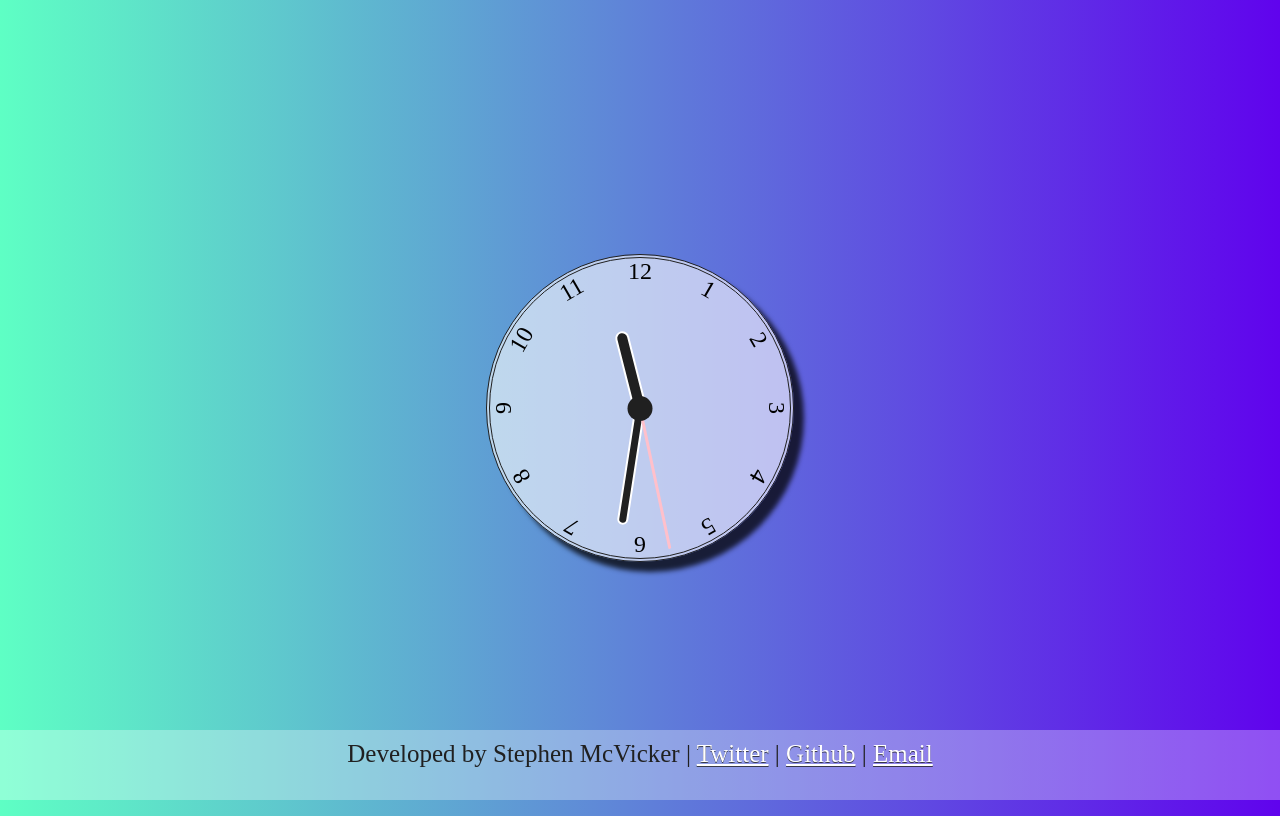
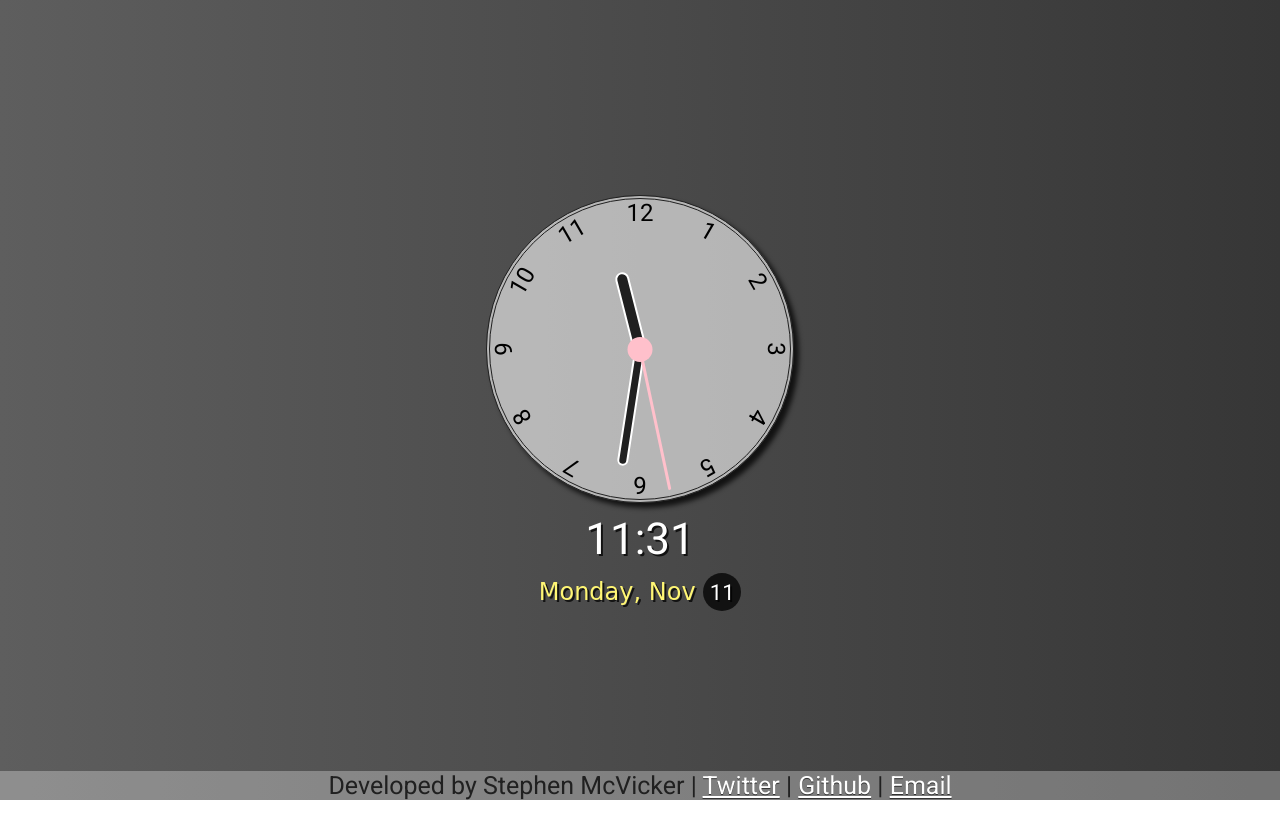
Before and after one commit to StephenMcVicker/Simple-Clock, a plain HTML site: page index.html in a window 1280 px wide. Drawn offline with Linux system fonts and the light colour scheme.

Commit message:
Add files via upload

```diff
--- a/index.html
+++ b/index.html
@@ -20,7 +20,7 @@
 </head>
 
 <body>
-
+  <div class="main">
     <div class="clock">
       <div class="hand hours" data-hours-hand></div>
       <div class="hand minutes" data-minutes-hand></div>
@@ -39,6 +39,10 @@
       <div class="number number12">12</div>
     </div>
 
+    <div class="time-text"></div>
+    <div class="day-text"></div>
+
+  </div>
 
   <div class="footer">
     <span class="devloped-by-stephenmcvicker">Developed by Stephen
--- a/script.js
+++ b/script.js
@@ -1,13 +1,27 @@
-setInterval(() => {
-  setClock();
-}, 1000);
 
-
+// * * * * * * * * * *
+// * * Elements * *
 // Get the hands
 const hoursHand = document.querySelector('[data-hours-hand]');
 const minutesHand = document.querySelector('[data-minutes-hand]');
 const secondsHand = document.querySelector('[data-seconds-hand]');
 
+// Get the text display for the time and day
+const timeText = document.querySelector('.time-text');
+const dayText = document.querySelector('.day-text');
+// * * * * * * * * * *
+
+// Days of the week/Months of the year (used for text display)
+const days = ["Sunday", "Monday", "Tuesday", "Wednesday", "Thursday", "Friday", "Saturday"];
+const months = ["Jan", "Feb", "Mar", "Apr", "May", "Jun", "Jul", "Aug", "Sep", "Oct", "Nov", "Dec"];
+
+// * * * * * * * * * *
+
+setInterval(() => {
+  setClock();
+}, 1000);
+
+// Setting and updaing the clock
 const setClock = () => {
 
   // Get the current date
@@ -22,11 +36,26 @@ const setClock = () => {
   setRotationOfHand(secondsHand, secondsRotation);
   setRotationOfHand(minutesHand, minutesRotation);
   setRotationOfHand(hoursHand, hoursRotation);
+
+  // Update the text display
+  const hours = currentDate.getHours();
+  const minutes = currentDate.getMinutes();
+  const seconds = currentDate.getSeconds();
+  timeText.innerHTML = `${hours < 10 ? `0${hours}` : hours}:${minutes < 10 ? `0${minutes}` : minutes}`;
+
+  const date = currentDate.getDate();
+  const day = currentDate.getDay();
+  const month = currentDate.getMonth();
+  dayText.innerHTML = `${days[day]}, ${months[month]} <span class="circle">${date}</span>`;
 }
 
+
+// Set the rotation variable in the CSS correctly
 const setRotationOfHand = (element, rotation) => {
   element.style.setProperty('--rot', rotation * 360);
 }
 
+// * * * * * * * * * *
+
 // Call setClock now to you don't need to wait the interval after the page loads uo update display
 setClock();
--- a/style.css
+++ b/style.css
@@ -1,32 +1,38 @@
 *::after,
 *::before {
+
+  /* doing this on before/after can imrpove the normalising effect on all elements */
   box-sizing: border-box;
-  font-family: 'Roboto', sans-serif;
 }
 
 body {
-  background: linear-gradient(to right, rgba(94, 255, 196, 1) 0%, rgba(96, 3, 237, 1) 100%);
+  background: linear-gradient(to right, rgba(94, 94, 94, 1) 0%, rgba(54, 54, 54, 1) 100%);
   /*background-image: url("background.jpg");*/
+  padding: 0%;
+  margin: 0%;
+  min-height: 100vh;
+  min-width: 100vw;
 
   font-size: 25px;
+  font-family: 'Roboto', sans-serif;
 
   display: flex;
   justify-content: center;
   align-items: center;
-  min-height: 100vh;
+
   overflow: hidden;
 }
 
 .footer {
-  position: absolute;
-  width: 100vw;
-  min-height: 50px;
-  border: none;
+
   color: rgb(32, 32, 32);
-  padding: 10px;
+  background-color: rgba(255, 255, 255, 0.3);
+
+  position: fixed;
+  left: 0;
+  bottom: 0;
+  width: 100%;
   text-align: center;
-  bottom: 0%;
-  background-color: rgba(255, 255, 255, 0.3);
 }
 
 .footer a {
@@ -45,14 +51,15 @@ body {
   border-radius: 50%;
   border: 4px double rgb(32, 32, 32);
   position: relative;
-  box-shadow: 10px 10px 5px 0px rgba(0, 0, 0, 0.75);
+  box-shadow: 5px 5px 5px 0px rgba(0, 0, 0, 0.75);
+  top: 10px;
 }
 
 /* Black circle at the base of the hands */
 .clock::after {
   content: '';
   position: absolute;
-  background-color: rgb(32, 32, 32);
+  background-color: pink;
   z-index: 15;
   width: 25px;
   height: 25px;
@@ -169,3 +176,35 @@ body {
 }
 
 /* 12 is already at 0 */
+
+
+.time-text {
+  margin-top: 16px;
+  padding: 4px;
+  color: white;
+  font-size: 44px;
+  text-align: center;
+  text-shadow: 2px 2px rgba(0, 0, 0, 0.75);
+}
+
+.day-text {
+  padding: 4px;
+  color: rgba(255, 246, 116);
+  font-family: cursive;
+  font-size: 24px;
+  text-align: center;
+  text-shadow: 2px 2px rgba(0, 0, 0, 0.75);
+}
+
+.circle {
+  background-color: rgba(0, 0, 0, 0.75);
+  color: white;
+  border-radius: 50%;
+  display: inline-flex;
+  align-items: center;
+  justify-content: center;
+  font-size: 22px;
+  font-family: 'Roboto', sans-serif;
+  width: 38px;
+  height: 38px;
+}
```
Also changed, not shown: 1 other file. Lines whose indentation alone changed are shown as unchanged.
